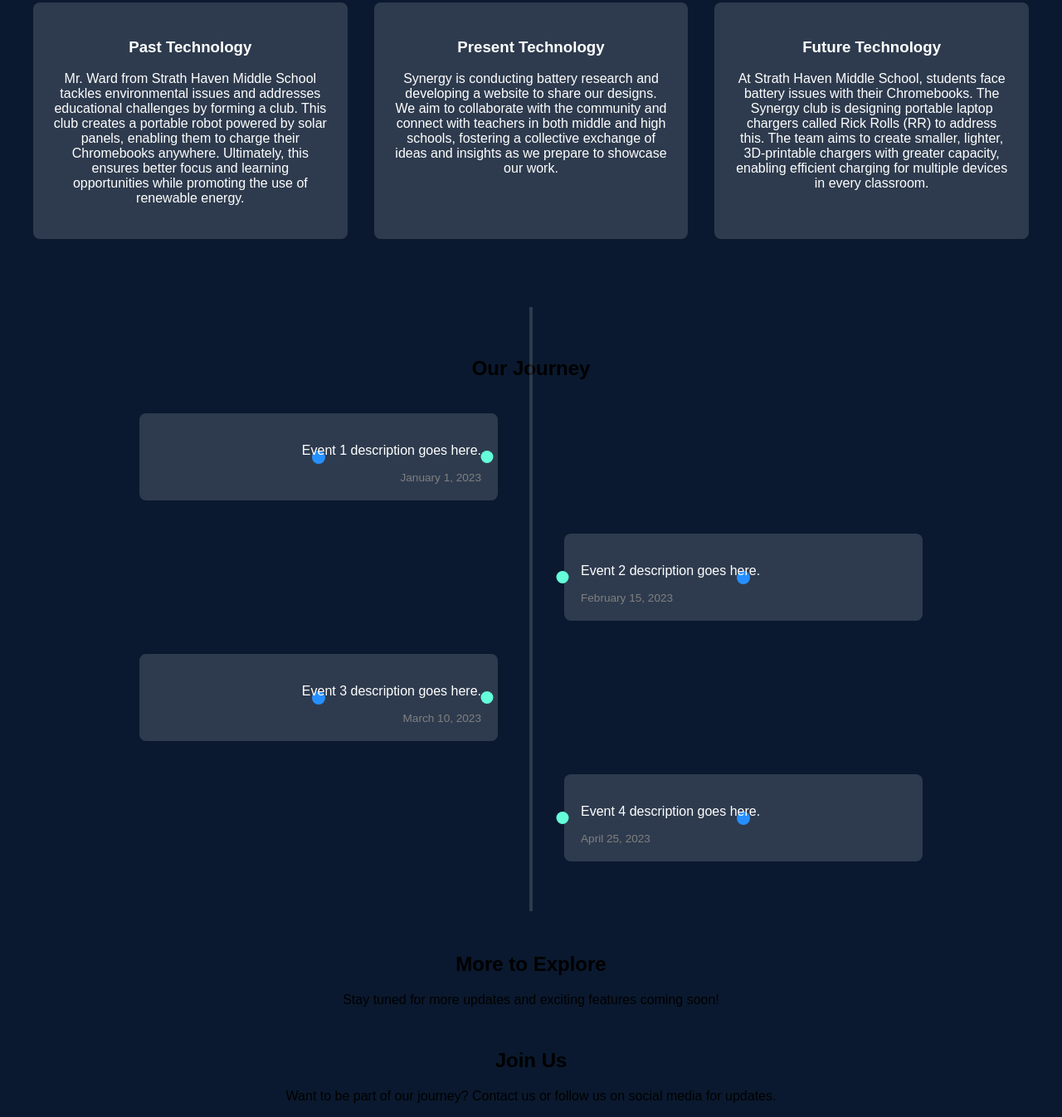
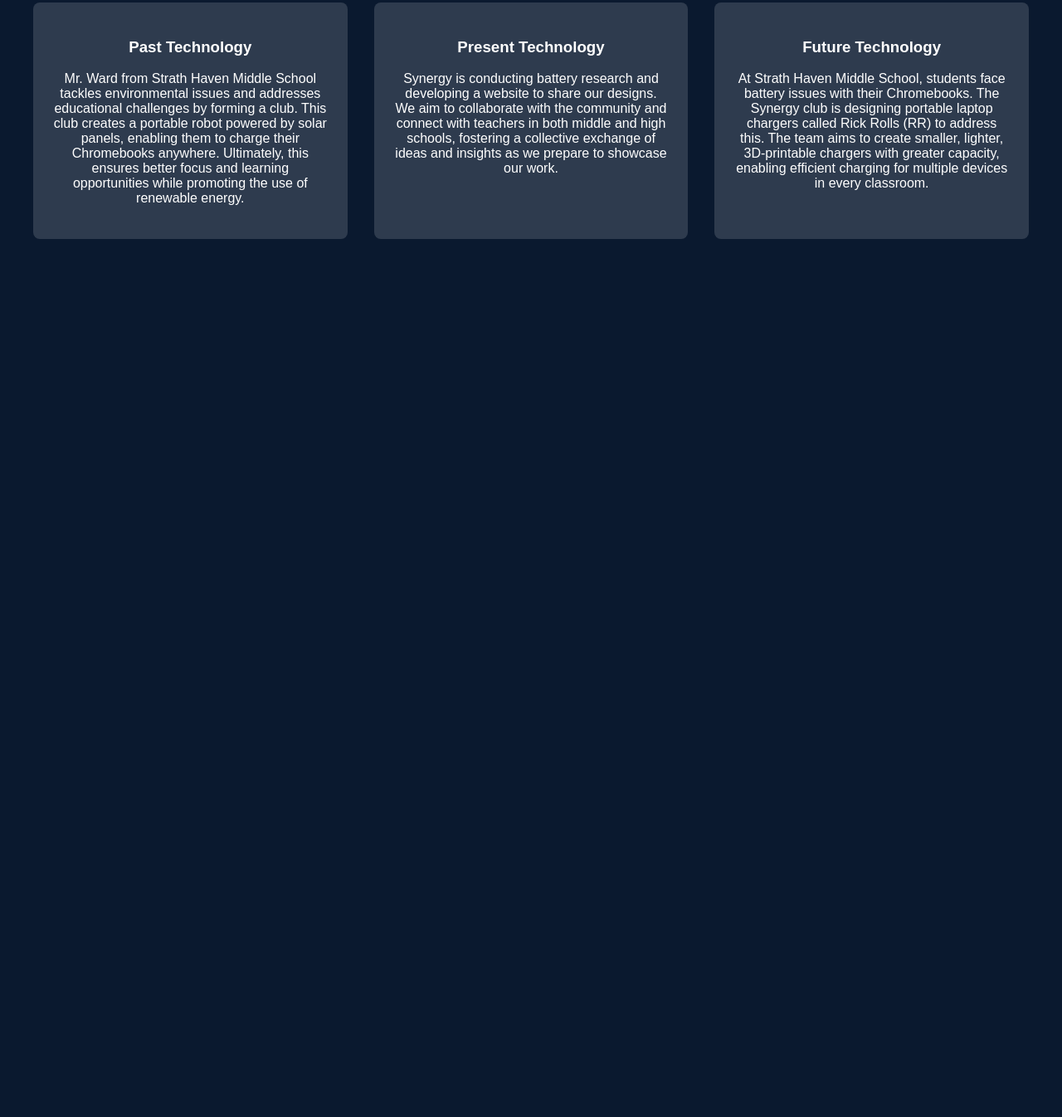
Before and after one commit to synergyclub/synergyclub.github.io, a plain HTML site: page index.html in a window 1280 px wide. Shown: the part 950-2296 px from the top of the page at 83% size. After the commit the page ends 1270 px from the top, so only its background shows below. Drawn offline with nearby package versions, Linux system fonts and the light colour scheme; files whose address does not match are found by name.

Commit message:
remove timeline and additional content sections from index.html

```diff
--- a/index.html
+++ b/index.html
@@ -116,51 +116,5 @@
     <p>We use cookies to enhance your experience. By continuing to visit this site, you agree to our use of cookies.</p>
     <button id="accept-cookies" class="cookie-button">Accept</button>
   </div>
-  <div class="timeline">
-    <h2 style="text-align: center; margin-bottom: 20px;">Our Journey</h2> <!-- Title for the timeline -->
-    <!-- Timeline item 1 -->
-    <div class="timeline-item left">
-      <div class="timeline-item-content">
-        <span class="circle"></span>
-        <p>Event 1 description goes here.</p>
-        <span class="date">January 1, 2023</span>
-      </div>
-    </div>
-    <!-- Timeline item 2 -->
-    <div class="timeline-item right">
-      <div class="timeline-item-content">
-        <span class="circle"></span>
-        <p>Event 2 description goes here.</p>
-        <span class="date">February 15, 2023</span>
-      </div>
-    </div>
-    <!-- Timeline item 3 -->
-    <div class="timeline-item left">
-      <div class="timeline-item-content">
-        <span class="circle"></span>
-        <p>Event 3 description goes here.</p>
-        <span class="date">March 10, 2023</span>
-      </div>
-    </div>
-    <!-- Timeline item 4 -->
-    <div class="timeline-item right">
-      <div class="timeline-item-content">
-        <span class="circle"></span>
-        <p>Event 4 description goes here.</p>
-        <span class="date">April 25, 2023</span>
-      </div>
-    </div>
-  </div>
-
-  <!-- Placeholder for additional content -->
-  <div class="additional-content" style="margin-top: 50px; text-align: center;">
-    <h2>More to Explore</h2>
-    <p>Stay tuned for more updates and exciting features coming soon!</p>
-  </div>
-
-  <div class="additional-section" style="margin-top: 50px; text-align: center;">
-    <h2>Join Us</h2>
-    <p>Want to be part of our journey? Contact us or follow us on social media for updates.</p>
-  </div>
 </body>
 </html>
```
